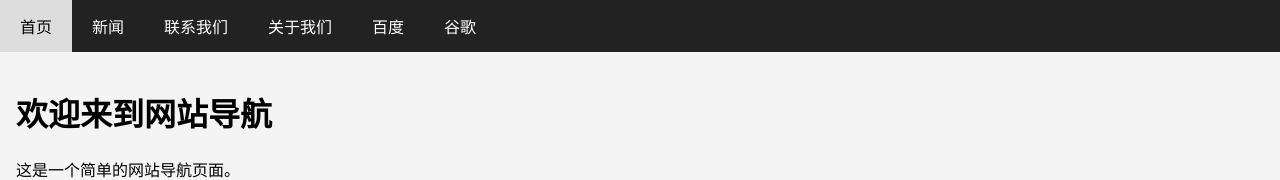
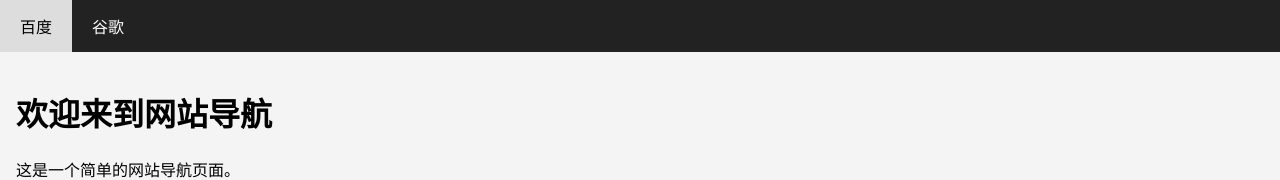
Before and after one commit to junjiangwudi/junjiangwudi.github.io, a plain HTML site: page index.html in a window 1280 px wide. Shown: the top 180 px of the page. Drawn offline with Linux system fonts and the light colour scheme.

Commit message:
Update index.html

```diff
--- a/index.html
+++ b/index.html
@@ -3,7 +3,7 @@
 <head>
     <meta charset="UTF-8">
     <meta name="viewport" content="width=device-width, initial-scale=1.0">
-    <title>网站导航</title>
+    <title>Junjun likes playing games</title>
     <style>
         body {
             font-family: Arial, sans-serif;
@@ -49,10 +49,6 @@
 
     <!-- 导航栏 -->
     <div class="navbar">
-        <a href="#home">首页</a>
-        <a href="#news">新闻</a>
-        <a href="#contact">联系我们</a>
-        <a href="#about">关于我们</a>
         <a href="https://www.baidu.com" target="_blank">百度</a>
         <a href="https://www.google.com" target="_blank">谷歌</a>
     </div>
```
